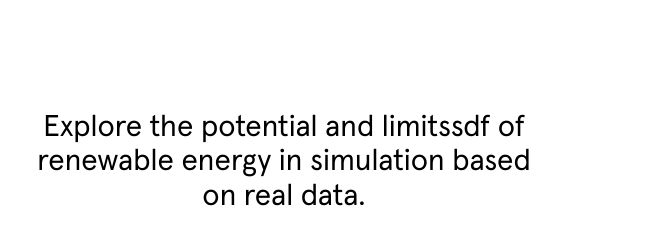
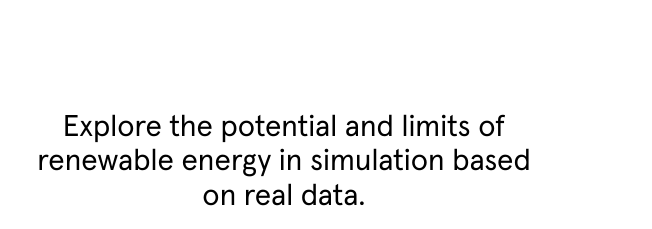
Before and after one commit to TheWorldSim/theworldsim.org, a plain HTML site: page sims/index.html in a window 1280 px wide. Shown: the part 534-763 px from the top of the page, 628-1280 px from the left. Drawn offline with Linux system fonts and the light colour scheme.

Commit message:
Correct typo

```diff
--- a/sims/index.html
+++ b/sims/index.html
@@ -50,7 +50,7 @@
             </div>
 
             <div class="right-col">
-                <p>Explore the potential and limitssdf of renewable energy in simulation based on real data.</p>
+                <p>Explore the potential and limits of renewable energy in simulation based on real data.</p>
                 <br>
                 <p><span class="warning-symbol">⚠</span> Warning: this is still an early prototype.  Not all of it can be taken seriously yet.&nbsp;<span class="warning-symbol">⚠</span></p>
                 <br>
```
